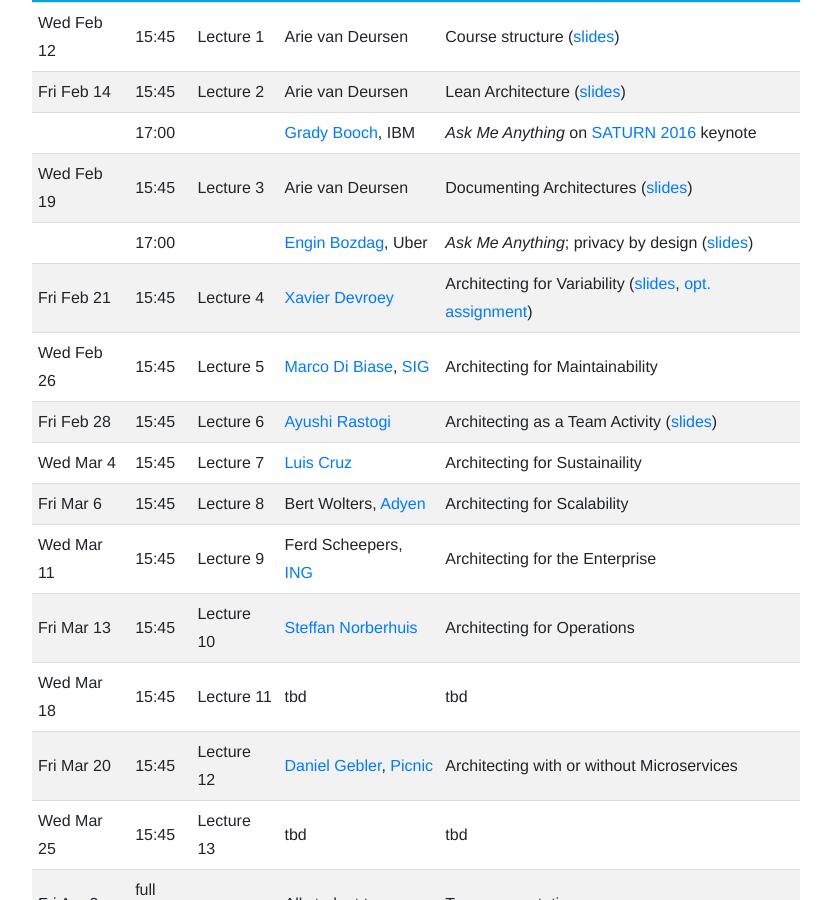
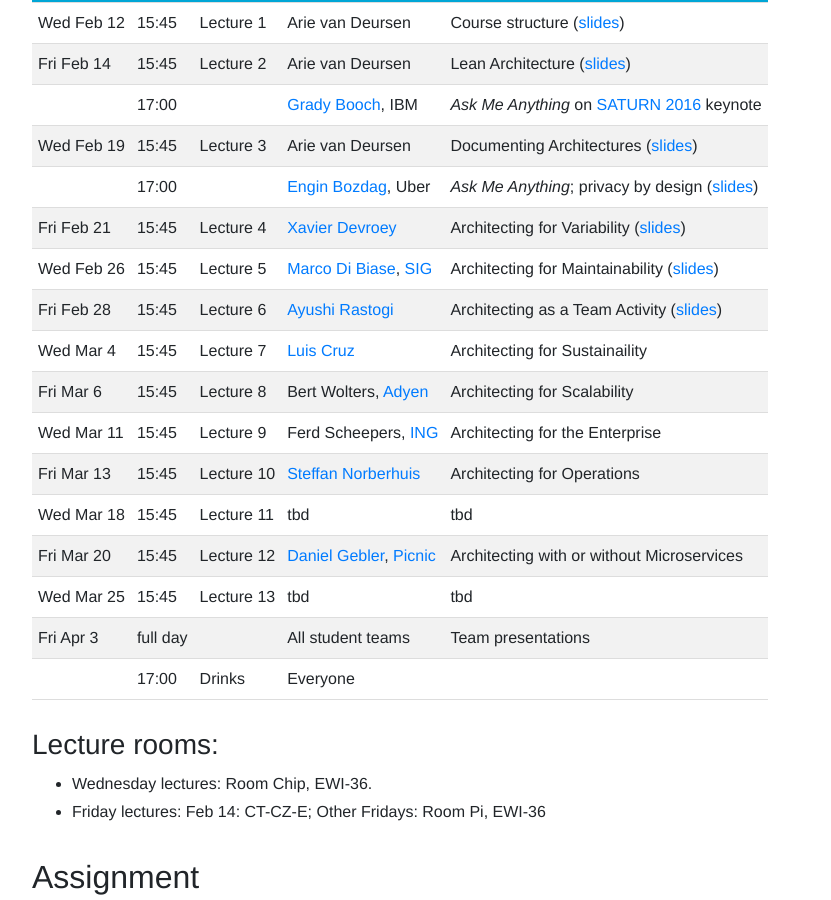
Before and after one commit to SERG-Delft/delftswa, a Jekyll site: the page built from 2020/index.md, in a window 1280 px wide and 900 px high, scrolled down 934 px. Shown: the whole window, without its empty margins (224-1055 px from the left). Built offline with Jekyll 4.4.1, drawn with Linux system fonts in a browser that asks for light colours.

Commit message:
Add slides for maintainability lecture

```diff
--- a/2020/index.md
+++ b/2020/index.md
@@ -29,8 +29,8 @@ Fri Feb 14 | 15:45 | Lecture 2 | Arie van Deursen         | Lean Architecture ([
            | 17:00 |           | [Grady Booch], IBM       | _Ask Me Anything_ on [SATURN 2016](https://www.youtube.com/watch?v=RJ3v5cSNcB8) keynote
 Wed Feb 19 | 15:45 | Lecture 3 | Arie van Deursen         | Documenting Architectures ([slides](slides/documenting-architectures.pdf))
            | 17:00 |            | [Engin Bozdag], Uber    | _Ask Me Anything_; privacy by design ([slides](https://www.usenix.org/sites/default/files/conference/protected-files/enigma2020_slides_bozdag.pdf))
-Fri Feb 21 | 15:45 | Lecture 4 | [Xavier Devroey]         | Architecting for Variability ([slides](slides/tudelft-architecture-spl2020.pdf), [opt. assignment](assignment-variability.html))
-Wed Feb 26 | 15:45 | Lecture 5 | [Marco Di Biase], [SIG]  | Architecting for Maintainability
+Fri Feb 21 | 15:45 | Lecture 4 | [Xavier Devroey]         | Architecting for Variability ([slides](slides/tudelft-architecture-spl2020.pdf))
+Wed Feb 26 | 15:45 | Lecture 5 | [Marco Di Biase], [SIG]  | Architecting for Maintainability ([slides](slides/sa-maintainability.pdf))
 Fri Feb 28 | 15:45 | Lecture 6 | [Ayushi Rastogi]         | Architecting as a Team Activity ([slides](slides/sa-people.pdf))
 Wed Mar 4  | 15:45 | Lecture 7 | [Luis Cruz]              | Architecting for Sustainaility
 Fri Mar 6  | 15:45 | Lecture 8 | Bert Wolters, [Adyen]    | Architecting for Scalability
```
Also changed, not shown: 1 other file.
